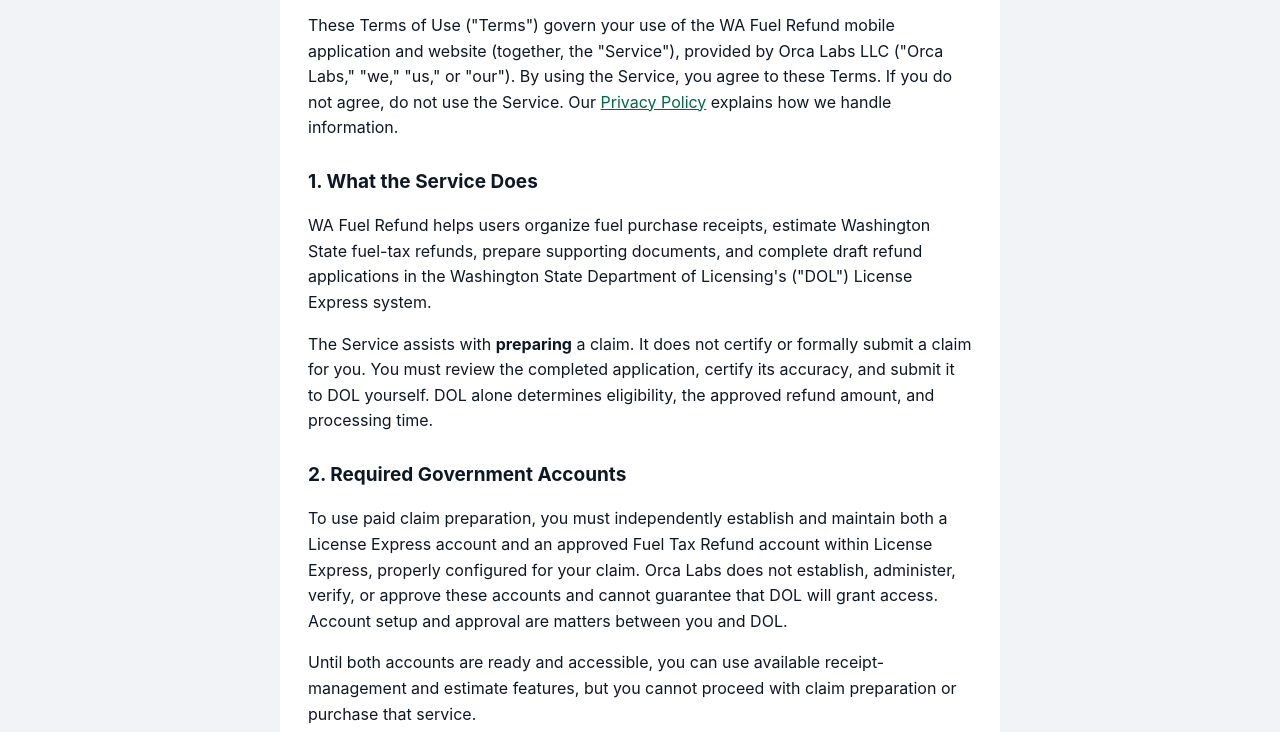
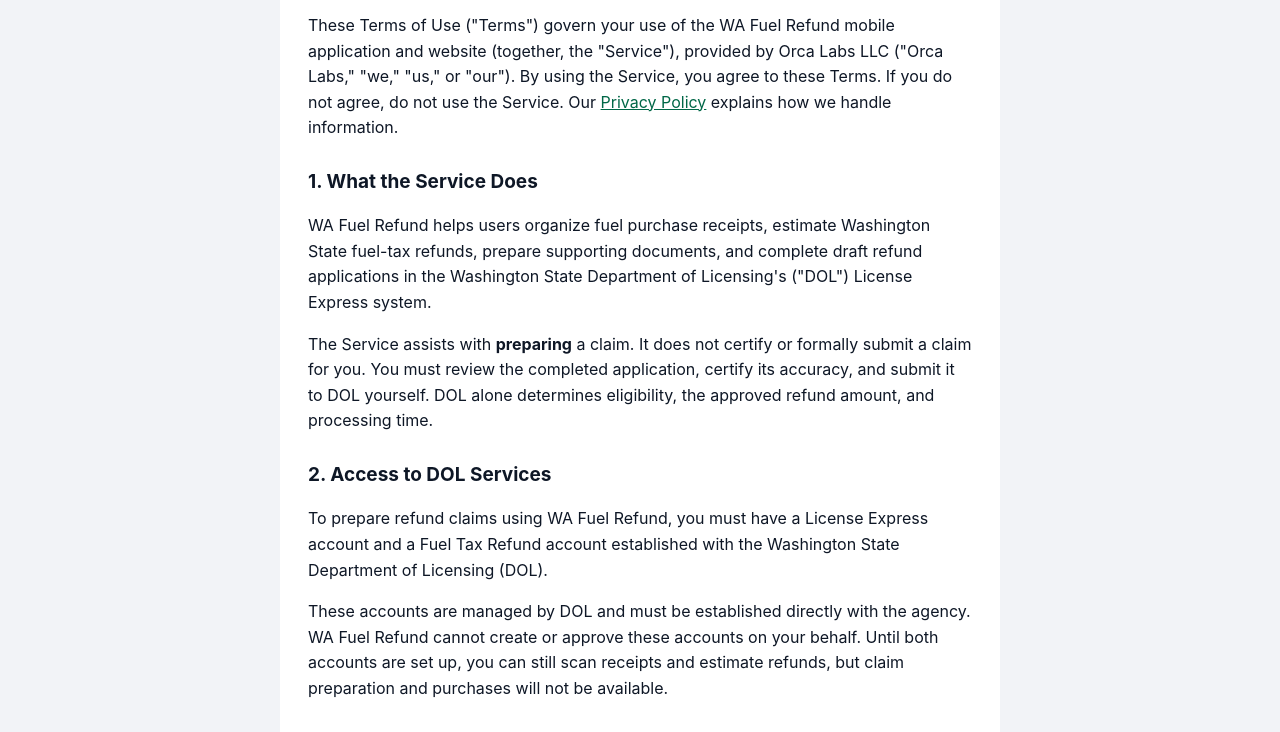
Before and after one commit to brettmarl/wa-fuel-refund-livesite, a plain HTML site: page terms.html in a window 1280 px wide. Shown: the part 216-948 px from the top of the page. Drawn offline with Linux system fonts and the light colour scheme.

Commit message:
Deploy from wa-fuel-refund@61035a4

```diff
--- a/terms.html
+++ b/terms.html
@@ -19,9 +19,9 @@
       <h2>1. What the Service Does</h2>
       <p>WA Fuel Refund helps users organize fuel purchase receipts, estimate Washington State fuel-tax refunds, prepare supporting documents, and complete draft refund applications in the Washington State Department of Licensing's ("DOL") License Express system.</p>
       <p>The Service assists with <strong>preparing</strong> a claim. It does not certify or formally submit a claim for you. You must review the completed application, certify its accuracy, and submit it to DOL yourself. DOL alone determines eligibility, the approved refund amount, and processing time.</p>
-      <h2>2. Required Government Accounts</h2>
-      <p>To use paid claim preparation, you must independently establish and maintain both a License Express account and an approved Fuel Tax Refund account within License Express, properly configured for your claim. Orca Labs does not establish, administer, verify, or approve these accounts and cannot guarantee that DOL will grant access. Account setup and approval are matters between you and DOL.</p>
-      <p>Until both accounts are ready and accessible, you can use available receipt-management and estimate features, but you cannot proceed with claim preparation or purchase that service.</p>
+      <h2>2. Access to DOL Services</h2>
+      <p>To prepare refund claims using WA Fuel Refund, you must have a License Express account and a Fuel Tax Refund account established with the Washington State Department of Licensing (DOL).</p>
+      <p>These accounts are managed by DOL and must be established directly with the agency. WA Fuel Refund cannot create or approve these accounts on your behalf. Until both accounts are set up, you can still scan receipts and estimate refunds, but claim preparation and purchases will not be available.</p>
       <h2>3. Your Responsibilities</h2>
       <p>You must be at least 18 years old and legally able to agree to these Terms. You are responsible for ensuring that your fuel purchases qualify for a refund under applicable Washington law, including RCW 82.38.180 and RCW 82.38.190, and that your supporting invoices and records meet applicable requirements, including WAC 308-77-109.</p>
       <p>The Service uses automated receipt recognition and may flag possible errors or eligibility concerns. These features are conveniences, not verification or approval. Extracted dates, fuel quantities, prices, and other information may be wrong, and warnings may be incomplete or incorrect. <strong>The absence of a warning does not establish that a receipt is genuine, accurate, or eligible.</strong> You must compare the suggested information with your receipts, correct errors, and ensure that all documents and information you include in a claim are authentic, complete, and accurate. By saving a receipt or including it in a claim, you accept responsibility for the recorded information.</p>
```
